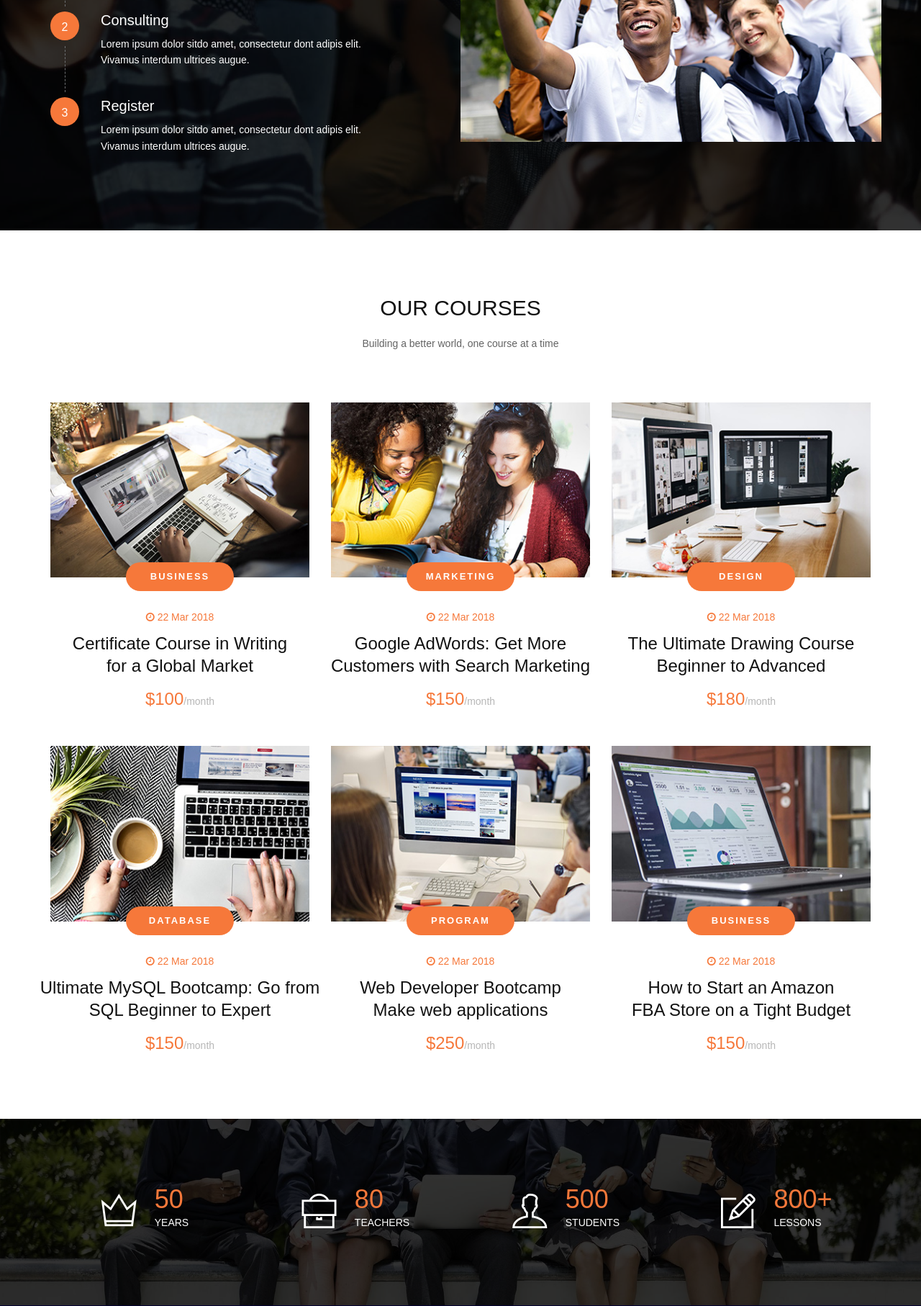
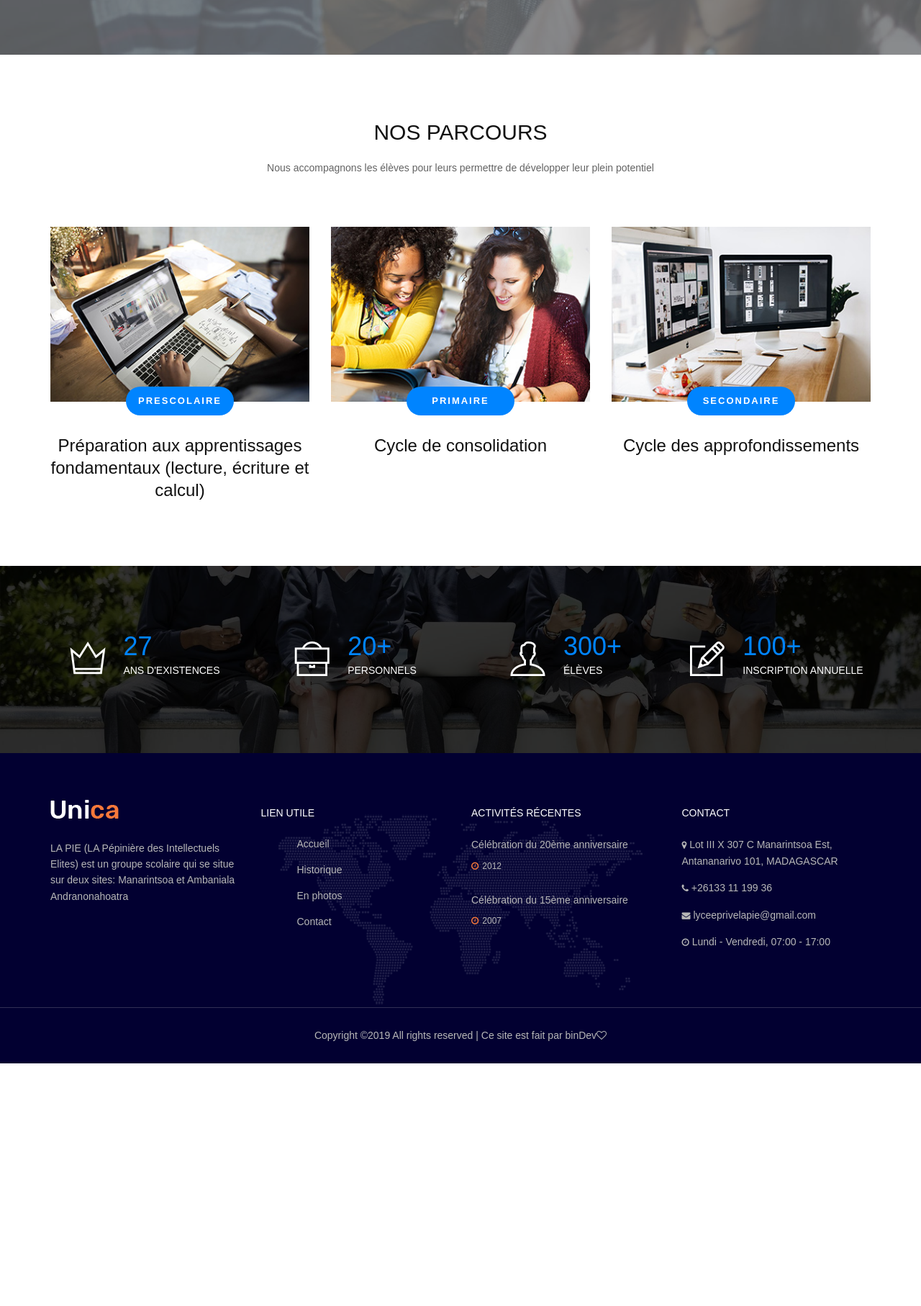
Before and after one commit to rindratiana/lapie, a PHP site: page /pages/index in a window 1280 px wide. Shown: the part 2000-3814 px from the top of the page at 72% size. After the commit the page ends 3477 px from the top, so only its background shows below. Run offline with PHP 8.4, Linux system fonts and the light colour scheme.

Commit message:
Accueil + css OK

```diff
--- a/assets/css/style.css
+++ b/assets/css/style.css
@@ -259,7 +259,7 @@ ol {
 	display: inline-block;
 	position: relative;
 	text-align: center;
-	color: #f6783a;
+	color: #0084FF;
 	font-size: 17px;
 	padding-top: 13px;
 	margin-right: 20px;
@@ -301,7 +301,7 @@ ol {
 }
 
 .nav-section {
-	background: #020031;
+	background: #6e7173;
 }
 
 .nav-section .nav-right {
@@ -337,11 +337,11 @@ ol {
 }
 
 .main-menu li a:hover {
-	background: #f6783a;
+	background: #0084FF;
 }
 
 .main-menu li.active a {
-	background: #f6783a;
+	background: #0084FF;
 }
 
 /*---------------------
@@ -451,7 +451,7 @@ ol {
 }
 
 .hero-slider .owl-dots .owl-dot.active {
-	background: #f6783a;
+	background: #0084FF;
 }
 
 /*---------------------
@@ -571,7 +571,7 @@ ol {
 	height: 100%;
 	left: 0;
 	top: 0;
-	background: #000;
+	background: #6e7173;
 	opacity: 0.8;
 }
 
@@ -599,7 +599,7 @@ ol {
 	top: 0;
 	text-align: center;
 	border-radius: 50px;
-	background: #f6783a;
+	background: #0084FF;
 	font-size: 16px;
 	font-weight: 500;
 	padding-top: 10px;
@@ -660,7 +660,7 @@ ol {
 .course-item .course-thumb .course-cat span {
 	min-width: 150px;
 	bottom: 0;
-	background: #f6783a;
+	background: #0084FF;
 	padding: 10px 15px;
 	text-align: center;
 	font-size: 13px;
@@ -742,7 +742,7 @@ ol {
 }
 
 .fact-text h2 {
-	color: #f6783a;
+	color: #0084FF;
 	font-weight: 400;
 }
 
--- a/index.php
+++ b/index.php
@@ -1,7 +1,3 @@
-<<<<<<< HEAD
-<?php  header('Location: pages/index.php'); ?>
-=======
 <?php
 	header('Location:pages/index.php');
 ?>
->>>>>>> 3bc580d34503e715234acc4ea9afa51cb2f55358
--- a/pages/inc/accueil.php
+++ b/pages/inc/accueil.php
@@ -51,15 +51,6 @@
 				</div>
 				<div class="col-lg-4 col-sm-6 service-item">
 					<div class="service-icon">
-						<img src="../assets/img/icone/reussite.png" alt="1">
-					</div>
-					<div class="service-content">
-						<h4>La réussite</h4>
-						<p>Nous vous accopoagnons jusqu'à votre réussite à toutes les situations grâce à nos systèmes éducatifs et nos enseignements
-					</div>
-				</div>
-				<div class="col-lg-4 col-sm-6 service-item">
-					<div class="service-icon">
 						<img src="../assets/img/icone/ameliorer.png" alt="1">
 					</div>
 					<div class="service-content">
@@ -68,6 +59,15 @@
 					</div>
 				</div>
 				<div class="col-lg-4 col-sm-6 service-item">
+					<div class="service-icon">
+						<img src="../assets/img/icone/reussite.png" alt="1">
+					</div>
+					<div class="service-content">
+						<h4>La réussite</h4>
+						<p>Nous vous accopoagnons jusqu'à votre réussite à toutes les situations grâce à nos systèmes éducatifs et nos enseignements
+					</div>
+				</div>
+				<!-- <div class="col-lg-4 col-sm-6 service-item">
 					<div class="service-icon">
 						<img src="../assets/img/services-icons/4.png" alt="1">
 					</div>
@@ -93,7 +93,7 @@
 						<h4>Chemistry Lab</h4>
 						<p>Lorem ipsum dolor sitdo amet, consectetur dont adipis elit. Vivamus interdum ultrices augue. Aenean dos cursus lania.</p>
 					</div>
-				</div>
+				</div> -->
 			</div>
 		</div>
 	</section>
@@ -106,24 +106,24 @@
 			<div class="row">
 				<div class="col-lg-5">
 					<div class="section-title text-white">
-						<h3>ENROLLMENT</h3>
-						<p>Get started with us to explore the exciting</p>
+						<h3>POURQUOI NOUS CHOISIR?</h3>
+						<p></p>
 					</div>
 					<div class="enroll-list text-white">
 						<div class="enroll-list-item">
 							<span>1</span>
-							<h5>Contact</h5>
-							<p>Lorem ipsum dolor sitdo amet, consectetur dont adipis elit. Vivamus interdum ultrices augue.</p>
+							<h5>Qualités</h5>
+							<p>Nos enseignants ont des compétences didactiques et pédagogiques.</p>
 						</div>
 						<div class="enroll-list-item">
 							<span>2</span>
-							<h5>Consulting</h5>
-							<p>Lorem ipsum dolor sitdo amet, consectetur dont adipis elit. Vivamus interdum ultrices augue.</p>
+							<h5>Infrastructure</h5>
+							<p>Nous disposons deux grands bâtiments bien aérés et une grande cour.</p>
 						</div>
 						<div class="enroll-list-item">
 							<span>3</span>
-							<h5>Register</h5>
-							<p>Lorem ipsum dolor sitdo amet, consectetur dont adipis elit. Vivamus interdum ultrices augue.</p>
+							<h5>Activités parascolaires</h5>
+							<p>La Pie propose des activités parascolaires pour que les élèves atteignent un bon équilibre entre les temps d'apprentissage et pour qu'ils se sentent bien, à la fois physiquement et psychologiquement.</p>
 						</div>
 					</div>
 				</div>
@@ -140,8 +140,8 @@
 	<section class="courses-section spad">
 		<div class="container">
 			<div class="section-title text-center">
-				<h3>OUR COURSES</h3>
-				<p>Building a better world, one course at a time</p>
+				<h3>NOS PARCOURS</h3>
+				<p>Nous accompagnons les élèves pour leurs permettre de développer leur plein potentiel</p>
 			</div>
 			<div class="row">
 				<!-- course item -->
@@ -149,13 +149,11 @@
 					<div class="course-thumb">
 						<img src="../assets/img/course/1.jpg" alt="">
 						<div class="course-cat">
-							<span>BUSINESS</span>
+							<span>PRESCOLAIRE</span>
 						</div>
 					</div>
 					<div class="course-info">
-						<div class="date"><i class="fa fa-clock-o"></i> 22 Mar 2018</div>
-						<h4>Certificate Course in Writing<br>for a Global Market</h4>
-						<h4 class="cource-price">$100<span>/month</span></h4>
+						<h4>Préparation aux apprentissages fondamentaux (lecture, écriture et calcul)</h4>
 					</div>
 				</div>
 				<!-- course item -->
@@ -163,13 +161,11 @@
 					<div class="course-thumb">
 						<img src="../assets/img/course/2.jpg" alt="">
 						<div class="course-cat">
-							<span>Marketing</span>
+							<span>PRIMAIRE</span>
 						</div>
 					</div>
 					<div class="course-info">
-						<div class="date"><i class="fa fa-clock-o"></i> 22 Mar 2018</div>
-						<h4>Google AdWords: Get More<br> Customers with Search Marketing </h4>
-						<h4 class="cource-price">$150<span>/month</span></h4>
+						<h4>Cycle de consolidation</h4>
 					</div>
 				</div>
 				<!-- course item -->
@@ -177,57 +173,14 @@
 					<div class="course-thumb">
 						<img src="../assets/img/course/3.jpg" alt="">
 						<div class="course-cat">
-							<span>DESIGN</span>
+							<span>SECONDAIRE</span>
 						</div>
 					</div>
 					<div class="course-info">
-						<div class="date"><i class="fa fa-clock-o"></i> 22 Mar 2018</div>
-						<h4>The Ultimate Drawing Course<br> Beginner to Advanced</h4>
-						<h4 class="cource-price">$180<span>/month</span></h4>
+						<h4>Cycle des approfondissements</h4>
 					</div>
 				</div>
-				<!-- course item -->
-				<div class="col-lg-4 col-md-6 course-item">
-					<div class="course-thumb">
-						<img src="../assets/img/course/4.jpg" alt="">
-						<div class="course-cat">
-							<span>DATABASE</span>
-						</div>
-					</div>
-					<div class="course-info">
-						<div class="date"><i class="fa fa-clock-o"></i> 22 Mar 2018</div>
-						<h4>Ultimate MySQL Bootcamp: Go from SQL Beginner to Expert</h4>
-						<h4 class="cource-price">$150<span>/month</span></h4>
-					</div>
-				</div>
-				<!-- course item -->
-				<div class="col-lg-4 col-md-6 course-item">
-					<div class="course-thumb">
-						<img src="../assets/img/course/5.jpg" alt="">
-						<div class="course-cat">
-							<span>PROGRAM</span>
-						</div>
-					</div>
-					<div class="course-info">
-						<div class="date"><i class="fa fa-clock-o"></i> 22 Mar 2018</div>
-						<h4>Web Developer Bootcamp<br>Make web  applications</h4>
-						<h4 class="cource-price">$250<span>/month</span></h4>
-					</div>
-				</div>
-				<!-- course item -->
-				<div class="col-lg-4 col-md-6 course-item">
-					<div class="course-thumb">
-						<img src="../assets/img/course/6.jpg" alt="">
-						<div class="course-cat">
-							<span>BUSINESS</span>
-						</div>
-					</div>
-					<div class="course-info">
-						<div class="date"><i class="fa fa-clock-o"></i> 22 Mar 2018</div>
-						<h4>How to Start an Amazon<br>FBA Store on a Tight Budget</h4>
-						<h4 class="cource-price">$150<span>/month</span></h4>
-					</div>
-				</div>
+
 			</div>
 		</div>
 	</section>
@@ -243,8 +196,8 @@
 						<i class="ti-crown"></i>
 					</div>
 					<div class="fact-text">
-						<h2>50</h2>
-						<p>YEARS</p>
+						<h2>27</h2>
+						<p>ANS D'EXISTENCES</p>
 					</div>
 				</div>
 				<div class="col-sm-6 col-lg-3 fact">
@@ -252,8 +205,8 @@
 						<i class="ti-briefcase"></i>
 					</div>
 					<div class="fact-text">
-						<h2>80</h2>
-						<p>TEACHERS</p>
+						<h2>20+</h2>
+						<p>PERSONNELS</p>
 					</div>
 				</div>
 				<div class="col-sm-6 col-lg-3 fact">
@@ -261,8 +214,8 @@
 						<i class="ti-user"></i>
 					</div>
 					<div class="fact-text">
-						<h2>500</h2>
-						<p>STUDENTS</p>
+						<h2>300+</h2>
+						<p>&Eacute;L&Egrave;VES</p>
 					</div>
 				</div>
 				<div class="col-sm-6 col-lg-3 fact">
@@ -270,8 +223,8 @@
 						<i class="ti-pencil-alt"></i>
 					</div>
 					<div class="fact-text">
-						<h2>800+</h2>
-						<p>LESSONS</p>
+						<h2>100+</h2>
+						<p>INSCRIPTION ANNUELLE</p>
 					</div>
 				</div>
 			</div>
--- a/pages/inc/footer.php
+++ b/pages/inc/footer.php
@@ -5,19 +5,12 @@
 				<div class="col-sm-6 col-lg-3 footer-widget">
 					<div class="about-widget">
 						<img src="img/logo-light.png" alt="">
-						<p>orem ipsum dolor sit amet, consecter adipiscing elite. Donec minos varius, viverra justo ut, aliquet nisl.</p>
-						<div class="social pt-1">
-							<a href=""><i class="fa fa-twitter-square"></i></a>
-							<a href=""><i class="fa fa-facebook-square"></i></a>
-							<a href=""><i class="fa fa-google-plus-square"></i></a>
-							<a href=""><i class="fa fa-linkedin-square"></i></a>
-							<a href=""><i class="fa fa-rss-square"></i></a>
-						</div>
+						<p>LA PIE (LA Pépinière des Intellectuels Elites) est un groupe scolaire qui se situe sur deux sites: Manarintsoa et Ambaniala Andranonahoatra</p>
 					</div>
 				</div>
 				<!-- widget -->
 				<div class="col-sm-6 col-lg-3 footer-widget">
-					<h6 class="fw-title">Lien util</h6>
+					<h6 class="fw-title">Lien utile</h6>
 					<div class="dobule-link">
 						<ul>
 							<li><a href="index.php?page=accueil">Accueil</a></li>
@@ -29,15 +22,15 @@
 				</div>
 				<!-- widget -->
 				<div class="col-sm-6 col-lg-3 footer-widget">
-					<h6 class="fw-title">RECENT POST</h6>
+					<h6 class="fw-title">ACTIVIT&Eacute;S R&Eacute;CENTES</h6>
 					<ul class="recent-post">
 						<li>
-							<p>Snackable study:How to break <br> up your master's degree</p>
-							<span><i class="fa fa-clock-o"></i>24 Mar 2018</span>
+							<p>Célébration du 20ème anniversaire</p>
+							<span><i class="fa fa-clock-o"></i>2012</span>
 						</li>
 						<li>
-							<p>Open University plans major <br> cuts to number of staff</p>
-							<span><i class="fa fa-clock-o"></i>24 Mar 2018</span>
+							<p>Célébration du 15ème anniversaire</p>
+							<span><i class="fa fa-clock-o"></i>2007</span>
 						</li>
 					</ul>
 				</div>
--- a/pages/inc/header.php
+++ b/pages/inc/header.php
@@ -29,21 +29,10 @@
 	<!-- Header section  -->
 	<nav class="nav-section">
 		<div class="container">
-			<div class="nav-right">
-				<a href=""><i class="fa fa-search"></i></a>
-			</div>
 			<ul class="main-menu">
-<<<<<<< HEAD
-				<li class="active"><a href="index.php?page=accueil">Home</a></li>
-				<li><a href="index.php?page=about">About Us</a></li>
-				<li><a href="#">Event</a></li>
-				<li><a href="index.php?page=course">COURSES</a></li>
-				<li><a href="index.php?page=blog">blog</a></li>
-=======
 				<li class="active"><a href="index.php?page=accueil">Accueil</a></li>
 				<li><a href="index.php?page=historique">Historique</a></li>
 				<li><a href="index.php?page=blog">En photos</a></li>
->>>>>>> 3bc580d34503e715234acc4ea9afa51cb2f55358
 				<li><a href="index.php?page=contact">Contact</a></li>
 			</ul>
 		</div>
```
